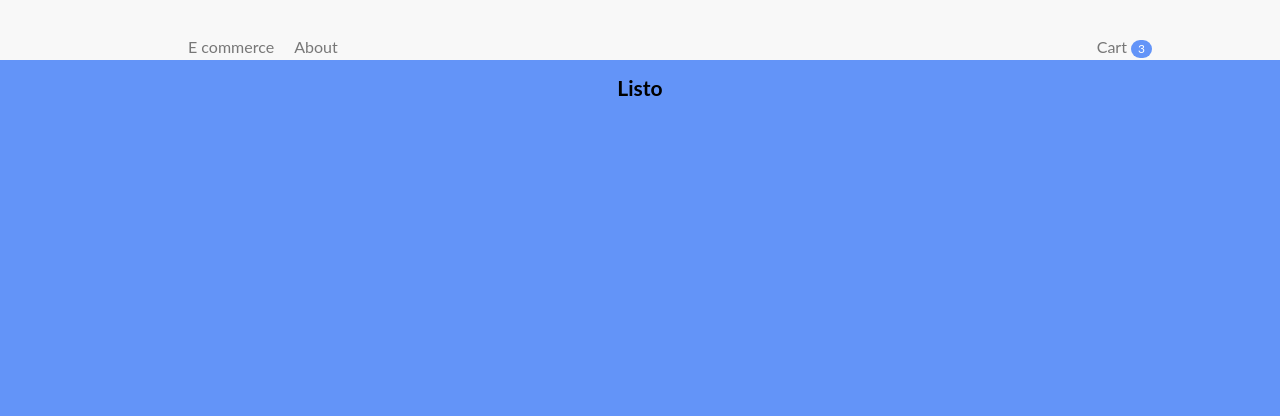
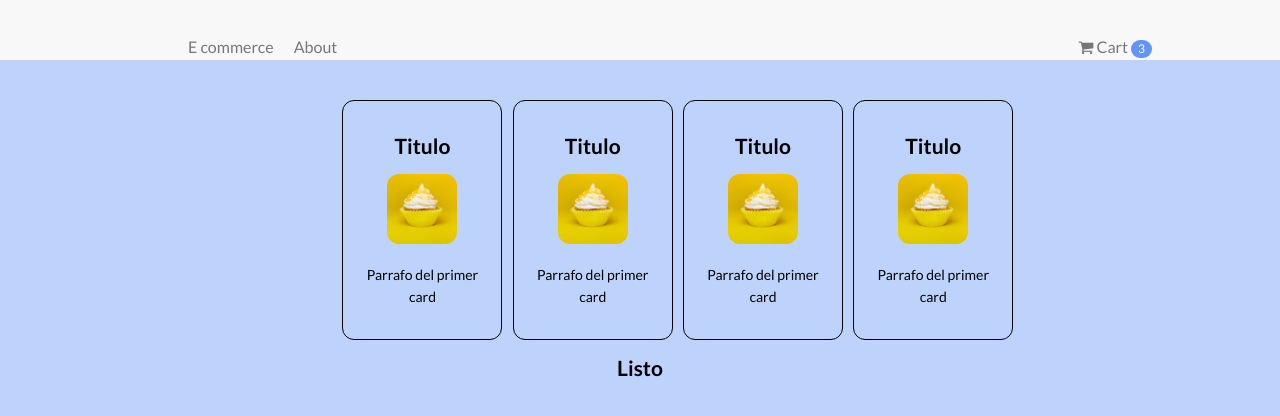
Before and after one commit to axelschein/ecommerce_react, a React (Create React App) app: page / in a window 1280 px wide. Shown: the top 416 px of the page. Built offline with nearby package versions, Linux system fonts and the light colour scheme.

Commit message:
agrego el itemlist y el cartwidget para el desafio

```diff
--- a/src/App.css
+++ b/src/App.css
@@ -36,67 +36,3 @@
     transform: rotate(360deg);
   }
 }
-
-
-@import url(https://fonts.googleapis.com/css?family=Lato:300,400,700);
-
-@import url(https://maxcdn.bootstrapcdn.com/font-awesome/4.4.0/css/font-awesome.min.css);
-
-*, *:before, *:after {
-  box-sizing: border-box;
-}
-
-body {
-  font: 14px/22px "Lato", Arial, sans-serif;
-  background: #6394F8;
-}
-
-.main-color-text {
-  color: #6394F8;
-}
-
-nav {
-  padding: 20px 0 40px 0;
-  background: #F8F8F8;
-  font-size: 16px;
-
-
-
-
-
-}
-.navbar-left {
-  float: left;
-}
-.navbar-right {
-  float: right;
-}
-
-ul li {
-  display: inline;
-  padding-left: 20px;
-
-}
-a {
-  color: #777777;
-  text-decoration: none;
-}
-a:hover {
-  color: black;
-}
-.container {
-  margin: auto;
-  width: 80%;
-}
-.badge {
-    background-color: #6394F8;
-    border-radius: 10px;
-    color: white;
-    display: inline-block;
-    font-size: 12px;
-    line-height: 1;
-    padding: 3px 7px;
-    text-align: center;
-    vertical-align: middle;
-    white-space: nowrap;
-}
--- a/src/App.js
+++ b/src/App.js
@@ -1,11 +1,12 @@
+import ListContainer from "./containers/ListContainer/ListContainer"
+import  NavBar  from "./components/NavBar/NavBar";
 import './App.css';
-import { NavBar } from "./components/nav-bar";
-
 
 function App() {
   return (
     <div className="App">
       <NavBar />
+      <ListContainer />
       <h2>Listo</h2>
     </div>
   );
--- /dev/null
+++ b/src/components/Card/Card.jsx
@@ -0,0 +1,22 @@
+import React from "react";
+import "./card.css";
+import Cupcake from "../img/cupcake.jpg";
+
+
+
+
+const Card = () => {
+    return (
+        <div className='container'>
+            <h2>Titulo</h2>
+            <div className='container-img'>
+                <img src={Cupcake}  />
+
+            </div>
+            <p>Parrafo del primer card </p>
+        </div>
+
+    );
+};
+
+export default Card;
--- /dev/null
+++ b/src/components/Card/card.css
@@ -0,0 +1,23 @@
+.container {
+    border: 1px solid black;
+    border-radius: 12px;
+    width: 160px;
+    height: 240px;
+    margin: auto;
+    display: flex;
+    flex-direction: column;
+    justify-content: center;
+    align-items: center;
+    padding: 10px;
+}
+
+h2,img, p,
+.container-img {
+    text-align: center;
+}
+
+img {
+    border-radius: 12px;
+    height: 70px;
+    width: 70px;
+}
--- /dev/null
+++ b/src/components/CartWidget/CartWidget.jsx
@@ -0,0 +1,9 @@
+import React from "react";
+
+const CartWidget = () => {
+    return(
+        <a href="#" id="cart"><i class="fa fa-shopping-cart"></i> Cart <span class="badge">3</span></a>
+    );
+};
+
+export default CartWidget;
--- a/src/components/nav-bar.js
+++ b/src/components/NavBar/NavBar.jsx
@@ -1,18 +1,22 @@
-import React, { Fragment } from "react";
+import React from "react";
+import "./navBar.css";
+import CartWidget from "../CartWidget/CartWidget"
 
 export const NavBar = () => {
   return (
     <nav>
-        <div class="container">
+        <div class="contain">
             <ul class="navbar-left">
             <li id="brandName"><a href="#">E commerce</a></li>
             <li><a href="#about">About</a></li>
             </ul>
 
             <ul class="navbar-right">
-            <li><a href="#" id="cart"><i class="fa fa-shopping-cart"></i> Cart <span class="badge">3</span></a></li>
+            <li><CartWidget /> </li>
             </ul>
         </div>
     </nav>
       );
 };
+
+export default NavBar;
--- /dev/null
+++ b/src/components/NavBar/navBar.css
@@ -0,0 +1,64 @@
+
+
+@import url(https://fonts.googleapis.com/css?family=Lato:300,400,700);
+
+@import url(https://maxcdn.bootstrapcdn.com/font-awesome/4.4.0/css/font-awesome.min.css);
+
+*, *:before, *:after {
+  box-sizing: border-box;
+}
+
+body {
+  font: 14px/22px "Lato", Arial, sans-serif;
+  background: #bed3fc;
+}
+
+.main-color-text {
+  color: #6394F8;
+}
+
+nav {
+  padding: 20px 0 40px 0;
+  background: #F8F8F8;
+  font-size: 16px;
+
+
+
+
+
+}
+.navbar-left {
+  float: left;
+}
+.navbar-right {
+  float: right;
+}
+
+ul li {
+  display: inline;
+  padding-left: 20px;
+
+}
+a {
+  color: #777777;
+  text-decoration: none;
+}
+a:hover {
+  color: black;
+}
+.contain {
+  margin: auto;
+  width: 80%;
+}
+.badge {
+    background-color: #6394F8;
+    border-radius: 10px;
+    color: white;
+    display: inline-block;
+    font-size: 12px;
+    line-height: 1;
+    padding: 3px 7px;
+    text-align: center;
+    vertical-align: middle;
+    white-space: nowrap;
+}
--- /dev/null
+++ b/src/containers/ListContainer/ListContainer.jsx
@@ -0,0 +1,16 @@
+import React from "react";
+import Card from "../../components/Card/Card";
+import "./listContainer.css";
+
+const ListContainer = () => {
+    return (
+        <div className="wrap">
+            <Card />
+            <Card />
+            <Card />
+            <Card />
+        </div>
+    );
+};
+
+export default ListContainer;
--- /dev/null
+++ b/src/containers/ListContainer/listContainer.css
@@ -0,0 +1,7 @@
+.wrap {
+    display: flex;
+    flex-direction: row;
+    justify-content: space-evenly;
+    align-items: center;
+    padding-top: 40px;
+}
```
Also changed, not shown: src/components/img/cupcake.jpg (added).
